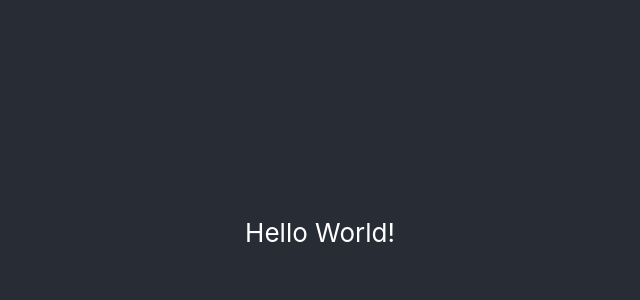
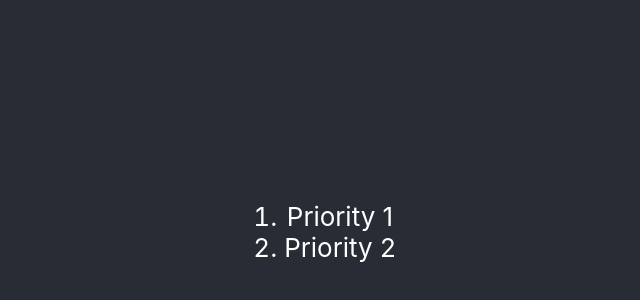
Before and after one commit to etrobert/priorities, a React (Create React App) app: page / in a window 1280 px wide. Shown: the part 168-468 px from the top of the page, without its empty margins (320-960 px from the left). Built offline with nearby package versions, Linux system fonts and the light colour scheme.

Commit message:
Add priorities list

```diff
--- a/src/App.tsx
+++ b/src/App.tsx
@@ -1,11 +1,12 @@
 import React from 'react';
 import './App.css';
+import PrioritiesList from './PrioritiesList';
 
 function App() {
   return (
     <div className="App">
       <header className="App-header">
-        Hello World!
+        <PrioritiesList />
       </header>
     </div>
   );
--- /dev/null
+++ b/src/PrioritiesList.tsx
@@ -0,0 +1,11 @@
+const mockData = ['Priority 1', 'Priority 2'];
+
+const PrioritiesList = () => (
+  <ol>
+    {mockData.map((priority) => (
+      <li key={priority}>{priority}</li>
+    ))}
+  </ol>
+);
+
+export default PrioritiesList;
```
